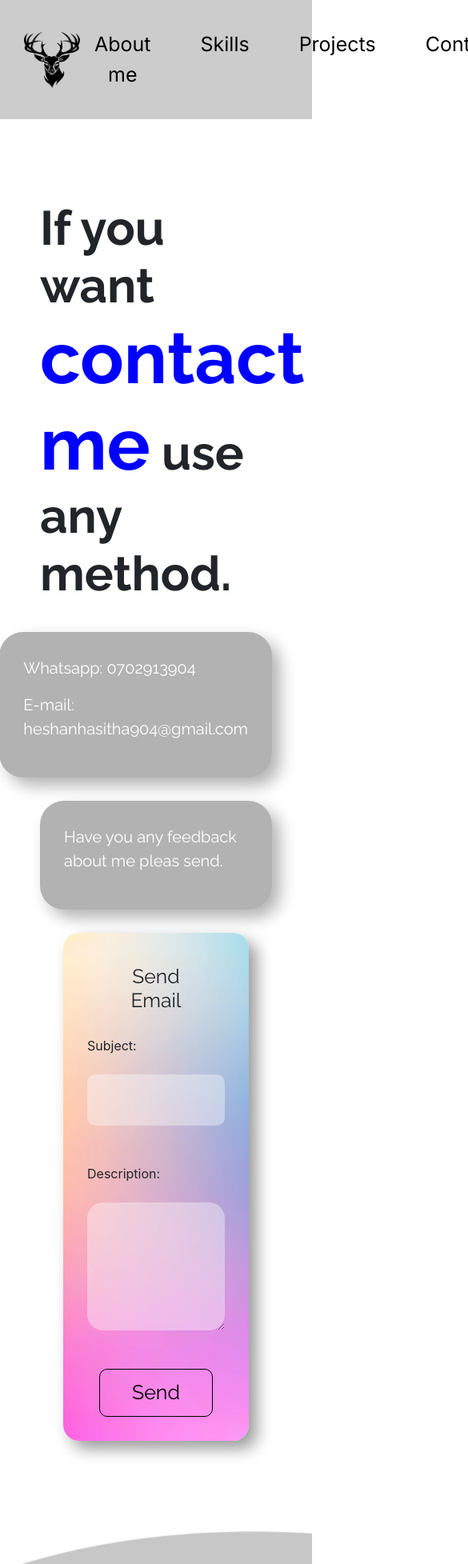
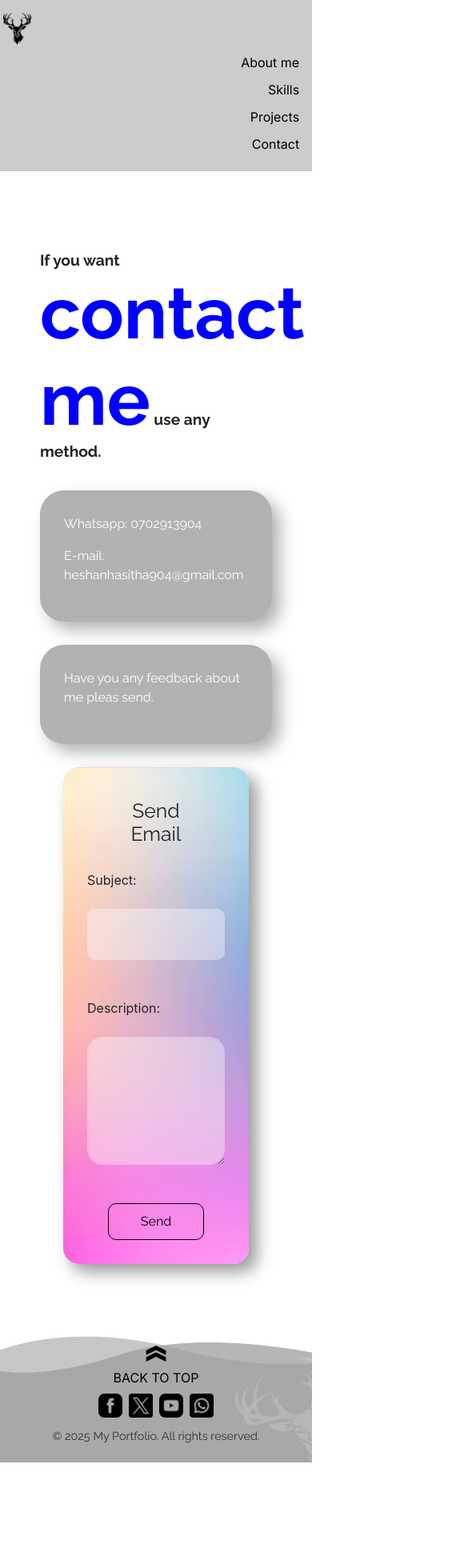
Before and after one commit to Heshan904/my_portfolio, a React (Create React App) app in the folder my_portfolio/: page /contact in a window 390 px wide. Shown: the top 1955 px of the page at 80% size, 585 px wide, since content can reach past the window. After the commit the page ends 1828 px from the top, so only its background shows below. Built offline with nearby package versions, Linux system fonts and the light colour scheme; the HTML template or start-up script is replaced by a standard one; a web font is replaced by a local one.

Commit message:
Fix responsiv

```diff
--- a/my_portfolio/public/index.html
+++ b/my_portfolio/public/index.html
@@ -5,6 +5,7 @@
     <link rel="icon" href="favicon.ico" />
     <meta name="viewport" content="width=device-width, initial-scale=1" />
     <meta name="theme-color" content="#000000" />
+    <meta name="viewport" content="width=device-width, initial-scale=1.0">
     <meta
       name="description"
       content="Web site created using create-react-app"
--- a/my_portfolio/src/component/AnimatedImage.css
+++ b/my_portfolio/src/component/AnimatedImage.css
@@ -1,13 +1,46 @@
+/* Responsive image container using relative units and flexbox */
 .image-container {
-    width: 600px;
-    height: 600px;
+    width: 90vw;
+    max-width: 600px;
+    height: auto;
     margin-left: auto;
-    margin-right: 40px;
+    margin-right: 2vw;
+    display: flex;
+    justify-content: flex-end;
+    align-items: center;
     perspective: 1000px;
+    box-sizing: border-box;
 }
 
+/* Responsive image */
 .animated-image {
-    width: 600px;
-    height: 600px;
-  will-change: transform;
+    width: 100%;
+    max-width: 600px;
+    height: auto;
+    will-change: transform;
+    display: block;
 }
+
+/* Media queries for smaller screens */
+@media (max-width: 900px) {
+    .image-container {
+        max-width: 350px;
+        margin-right: 0;
+        margin-top: 3vw;
+        justify-content: center;
+    }
+    .animated-image {
+        max-width: 350px;
+    }
+}
+
+@media (max-width: 500px) {
+    .image-container {
+        max-width: 240px;
+        margin-top: 10px;
+        margin-right: 0;
+    }
+    .animated-image {
+        max-width: 240px;
+    }
+}
--- a/my_portfolio/src/component/footer.css
+++ b/my_portfolio/src/component/footer.css
@@ -1,30 +1,94 @@
-footer{
+footer {
     background-image: url('../img/footer.png');
     background-size: cover;
     background-repeat: no-repeat;
     width: 100%;
+}
 
-}
-.footer{
-    height: 500px;
+.footer {
+    min-height: 40vh;
     display: flex;
     flex-direction: column;
     align-items: center;
-    gap: 20px;
-    padding-top: 250px;
+    gap: 2vw;
+    padding-top: 15vw;
+    padding-bottom: 4vw;
+    box-sizing: border-box;
 }
-.icon{
+
+.icon {
     display: flex;
     flex-direction: row;
-    gap: 60px;
+    gap: 4vw;
+    flex-wrap: wrap;
+    justify-content: center;
+}
 
-}
-button{
+button {
     background: none;
     border: none;
+    padding: 0;
+    cursor: pointer;
+}
 
+img {
+    width: 3vw;
+    min-width: 30px;
+    max-width: 50px;
+    height: auto;
+    transition: transform 0.2s;
 }
-img{
-    width: 50px;
-    height: 50px;
+img:hover {
+    transform: scale(1.1);
 }
+
+/* Responsive text example */
+.footer p {
+    font-size: 1.1rem;
+    text-align: center;
+    margin: 1vw 0 0 0;
+    color: #333;
+}
+
+/* Media Queries for responsiveness */
+@media (max-width: 900px) {
+    .footer {
+        min-height: 30vh;
+        padding-top: 10vw;
+        gap: 3vw;
+    }
+    .icon {
+        gap: 3vw;
+    }
+    img {
+        width: 40px;
+        max-width: 40px;
+    }
+    .footer p {
+        font-size: 1rem;
+    }
+}
+
+@media (max-width: 500px) {
+    .footer {
+
+        min-height: 20vh;
+        padding-top: 6vw;
+        gap: 2vw;
+        padding-bottom: 2vw;
+    }
+    .icon {
+        display: flex;
+        flex-direction: row;
+        gap: 2vw;
+        align-items: center;
+    }
+    img {
+        width: 30px;
+        max-width: 30px;
+    }
+    .footer p {
+        font-size: 0.9rem;
+        padding: 0 2vw;
+    }
+}
--- a/my_portfolio/src/component/navibar.css
+++ b/my_portfolio/src/component/navibar.css
@@ -1,61 +1,89 @@
-.logo{
-    height: 70px;
-    width: 70px;
+/* Use relative units and flexbox for layout */
+.logo {
+    height: 5vw;
+    width: 5vw;
 }
-.navi{
-    border: none;
-    padding: 30px;
+
+.navi {
     display: flex;
+    flex-direction: row;
+    align-items: center;
+    justify-content: space-between;
     position: sticky;
     top: 0;
+    width: 100%;
+    padding: 2vw 4vw;
     background-color: rgba(0, 0, 0, 0.2);
     z-index: 100;
-    align-items: center;
-    width: 100%;
+    box-sizing: border-box;
+    border: none;
 }
-.btn{
+
+.btn {
+    display: flex;
+    gap: 4vw;
+    flex-direction: row;
+    margin-left: auto;
     background: none;
     border: none;
-    display: flex;
-    gap: 50px;
-    flex-direction: row;
-    margin-left: auto;
 }
-button{
-    background:none;
-    border: none;
 
-    font-family: 'Inter', sans-serif;
-    font-size: 25px;
-
-
-}
-@media (max-width: 900px) {
-
-.navi{
-    border: none;
-    padding: 30px;
-    display: flex;
-    position: sticky;
-    top: 0;
-    background-color: rgba(0, 0, 0, 0.2);
-    z-index: 100;
-    align-items: center;
-}
-.btn{
+button {
     background: none;
     border: none;
-    display: flex;
-    gap: 50px;
-    flex-direction: row;
-    margin-left: auto;
+    font-family: 'Inter', sans-serif;
+    font-size: 1.5rem;
+    cursor: pointer;
+    transition: color 0.2s;
 }
-button{
-    background:none;
-    border: none;
-    font-family: 'Inter', sans-serif;
-    font-size: 25px;
 
+button:hover {
+    color: #007bff;
+}
 
+/* Responsive styles */
+@media (max-width: 900px) {
+    .navi {
+        flex-direction: column;
+        align-items: flex-start;
+        padding: 3vw 2vw;
+    }
+    .btn {
+        gap: 3vw;
+        width: 100%;
+        justify-content: flex-end;
+        margin-left: 0;
+        margin-top: 1vw;
+    }
+    button {
+        font-size: 1.2rem;
+    }
+    .logo {
+        height: 50px;
+        width: 50px;
+    }
 }
+
+@media (max-width: 500px) {
+    .navi {
+        padding: 4vw 1vw;
+    }
+    .btn {
+        gap: 10px;
+        flex-direction: column;
+        align-items: flex-end;
+    }
+    button {
+        font-size: 1rem;
+    }
+    .logo {
+        height: 35px;
+        width: 35px;
+    }
 }
+
+/* Responsive images */
+.logo, img {
+    max-width: 100%;
+    height: auto;
+}
--- a/my_portfolio/src/page/HomePage.jsx
+++ b/my_portfolio/src/page/HomePage.jsx
@@ -25,7 +25,7 @@ function HomePage() {
         <div className='name'>
             <h4>Hi, I am</h4>
             <h1 className='heshan'>Heshan Hasitha</h1>
-            <p className='p' style={{textAlign: 'left'}}>Full Stack Web Development and Graphic Design. </p>
+            <p className='p' >Full Stack Web Development and Graphic Design. </p>
             <div className='cbi'>
               <a href='http://t.me/heshan904' target='_blank' rel='noopener noreferrer'> <button className='bi'><img src={tg} alt="" /></button></a>
               <a href='https://github.com/' target='_blank' rel='noopener noreferrer'><button className='bi'><img src={gh} alt="" /></button></a>
--- a/my_portfolio/src/page/homepage.css
+++ b/my_portfolio/src/page/homepage.css
@@ -1,57 +1,154 @@
-.main{
+/* 1. Use relative units and flexbox/grid for layout */
+.main {
     display: flex;
     flex-direction: row;
+    align-items: center;
+    justify-content: space-between;
+    width: 100%;
+    min-height: 60vh;
+    padding: 4vw 5vw;
+    box-sizing: border-box;
     animation: slideAndScale 1s ease forwards;
 }
-.name{
-    padding-top: 10%;
-    padding-left: 10%;
-    width: 100%;
-}
-.pic{
-    margin-left: auto;
-    margin-top: 25%;
-    margin-right: 5%;
 
-}
-.boy{
-    width: 100vw;
-    padding-right: 20px;
-    margin-top: auto;
-    bottom: 0;
-
-}
-.p{
-    color: rgb(157, 157, 157);
-
-}
-.heshan{
-    padding-top: 30px;
+.name {
+    padding-top: 5vw;
+    padding-left: 0;
+    width: 50%;
+    min-width: 280px;
 }
 
-h1{
-    font-weight: 700;
-    font-size: 60px;
-}
-p,h1,h4{
-  font-family: 'Raleway', sans-serif;
-}
-p{
-    font-size: 20px;
+.pic {
+    margin-left: auto;
+    margin-top: 0;
+    margin-right: 0;
+    display: flex;
+    align-items: flex-end;
+    justify-content: center;
+    width: 50%;
 }
 
-.body{
-    margin-top: 10%;
+.boy {
+    width: 100%;
+    max-width: 400px;
+    height: auto;
+    padding-right: 0;
+    margin-top: 0;
+    display: block;
 }
-.cbi{
+
+.p {
+    color: rgb(157, 157, 157);
+    font-size: 1.2rem;
+    text-align: left;
+}
+
+.heshan {
+    padding-top: 2vw;
+}
+
+h1 {
+    font-weight: 700;
+    font-size: 3rem;
+}
+
+p, h1, h4 {
+    font-family: 'Raleway', sans-serif;
+}
+
+.body {
+    margin-top: 5vw;
+    padding: 0 2vw;
+}
+
+.cbi {
     display: flex;
     flex-direction: row;
-    margin-top: 75px;
-    gap: 60px;
+    margin-top: 4vw;
+    gap: 3vw;
+    flex-wrap: wrap;
 }
-.bi{
-    width: 75px;
-    height: 75px;
+
+.bi {
+    width: 4vw;
+    min-width: 40px;
+    height: 4vw;
+    min-height: 40px;
     border-radius: 20%;
     background-color: rgb(213, 213, 213);
+    display: flex;
+    align-items: center;
+    justify-content: center;
 }
+
+/* 4. Media Queries for responsiveness */
+@media (max-width: 900px) {
+    .main {
+        flex-direction: column;
+        padding: 6vw 3vw;
+    }
+    .name, .pic {
+        width: 100%;
+        min-width: 0;
+        text-align: center;
+    }
+    .boy {
+        max-width: 250px;
+        margin: 2vw auto 0 auto;
+    }
+    h1 {
+        font-size: 2rem;
+    }
+    .p {
+        font-size: 1rem;
+        text-align: center;
+    }
+    .cbi {
+        gap: 2vw;
+        margin-top: 3vw;
+        justify-content: center;
+    }
+    .bi {
+        width: 50px;
+        height: 50px;
+    }
+    .body {
+        margin-top: 6vw;
+        padding: 0 1vw;
+    }
+}
+
+@media (max-width: 500px) {
+    .main {
+        padding: 8vw 1vw;
+    }
+    .boy {
+        max-width: 140px;
+    }
+    h1 {
+        font-size: 1.2rem;
+    }
+    .p {
+        font-size: 0.9rem;
+    }
+    .cbi {
+        gap: 10px;
+        margin-top: 15px;
+    }
+    .bi {
+        width: 35px;
+        height: 35px;
+    }
+    .body {
+        margin-top: 20px;
+        padding: 0 2px;
+    }
+}
+
+/* 5. Responsive images */
+img {
+    max-width: 100%;
+    height: auto;
+}
+
+/* ...existing code... */
```
Also changed, not shown: my_portfolio/src/page/project.css (+87 -27 lines).
